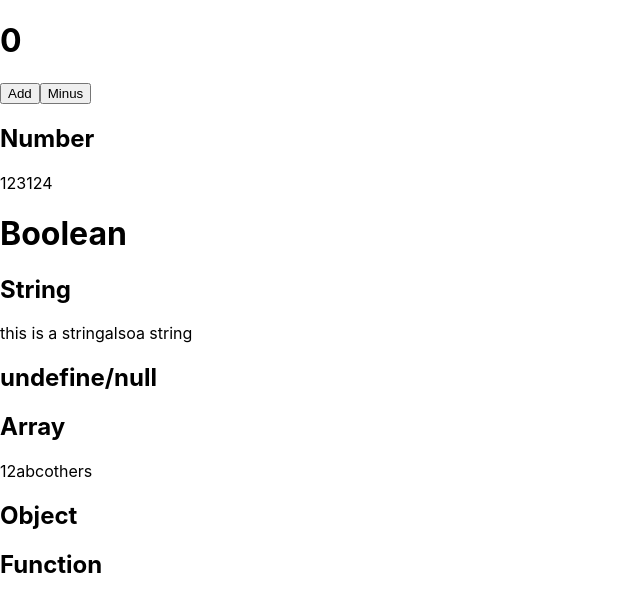
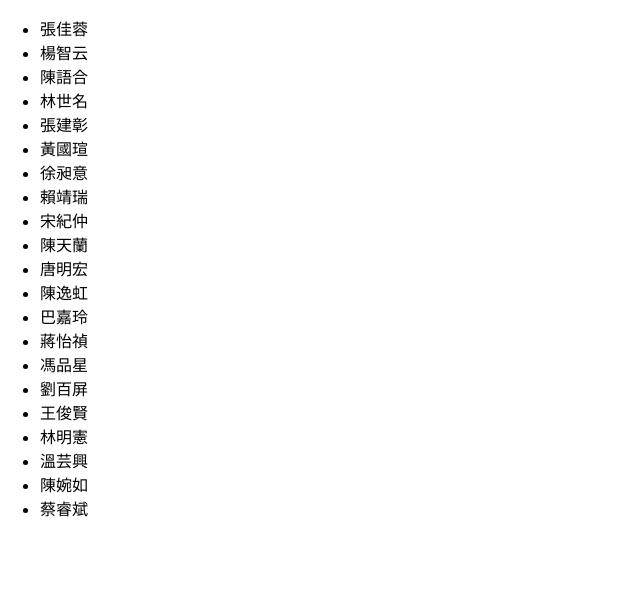
Before and after one commit to ashleyc2219/react-practice, a React (Create React App) app: page / in a window 1280 px wide. Shown: the top 612 px of the page, without its empty margins (0-640 px from the left). Built offline with nearby package versions, Linux system fonts and the light colour scheme.

Commit message:
map li student data

```diff
--- a/src/App.js
+++ b/src/App.js
@@ -1,33 +1,21 @@
-import { useState } from 'react'
+import { data } from './data/student'
 
 function App() {
-  const [total, setTotal] = useState(0)
+  console.log(data);
+
+  const newData = data.map((value, index) => {
+    return <li>{value.name}</li>
+  })
+  // 會是array裡面是react的物件
+  console.log(newData);
   return (
     <>
-      <h1>{total}</h1>
-      <button onClick={() => setTotal(total + 1)}>Add</button>
-      <button onClick={() => setTotal(total - 1)}>Minus</button>
-
-      <h2>Number</h2>
-      {123}
-      {123+1}
-      <h1>Boolean</h1>
-      {true}
-      {false}
-      <h2>String</h2>
-      {'this is a string'}
-      {'also' + 'a string'}
-      <h2>undefine/null</h2>
-      {null}
-      {undefined}
-      <h2>Array</h2>
-      {/* 合併成字串顯示 */}
-      {[1, 2, 'abc']}
-      {['others', true, undefined, null]}
-      <h2>Object</h2>
-      {/* object不可以直接嵌入jsx中 */}
-      {/* {{a: 1, b: 2}} 會直接壞掉 */}
-      <h2>Function</h2>
+      <ul>
+        {/* 用map將資料加上li標籤 */}
+        {data.map((value, index) => {
+          return <li key={index}>{value.name}</li>
+        })}
+      </ul>
     </>
   )
 }
--- /dev/null
+++ b/src/data/student.js
@@ -0,0 +1,25 @@
+const data = [
+    { id: 107001, name: '張佳蓉', birth: 990101 },
+    { id: 107002, name: '楊智云', birth: 981211 },
+    { id: 107003, name: '陳語合', birth: 990214 },
+    { id: 107004, name: '林世名', birth: 990501 },
+    { id: 107005, name: '張建彰', birth: 990521 },
+    { id: 107006, name: '黃國瑄', birth: 990401 },
+    { id: 107007, name: '徐昶意', birth: 990306 },
+    { id: 107008, name: '賴靖瑞', birth: 990501 },
+    { id: 107009, name: '宋紀仲', birth: 990510 },
+    { id: 107010, name: '陳天蘭', birth: 990606 },
+    { id: 107011, name: '唐明宏', birth: 990818 },
+    { id: 107012, name: '陳逸虹', birth: 990518 },
+    { id: 107013, name: '巴嘉玲', birth: 990215 },
+    { id: 107014, name: '蔣怡禎', birth: 990605 },
+    { id: 107015, name: '馮品星', birth: 981115 },
+    { id: 107016, name: '劉百屏', birth: 981225 },
+    { id: 107017, name: '王俊賢', birth: 981223 },
+    { id: 107018, name: '林明憲', birth: 981129 },
+    { id: 107019, name: '溫芸興', birth: 990202 },
+    { id: 107020, name: '陳婉如', birth: 990116 },
+    { id: 107021, name: '蔡睿斌', birth: 990316 },
+]
+
+export { data }
```
